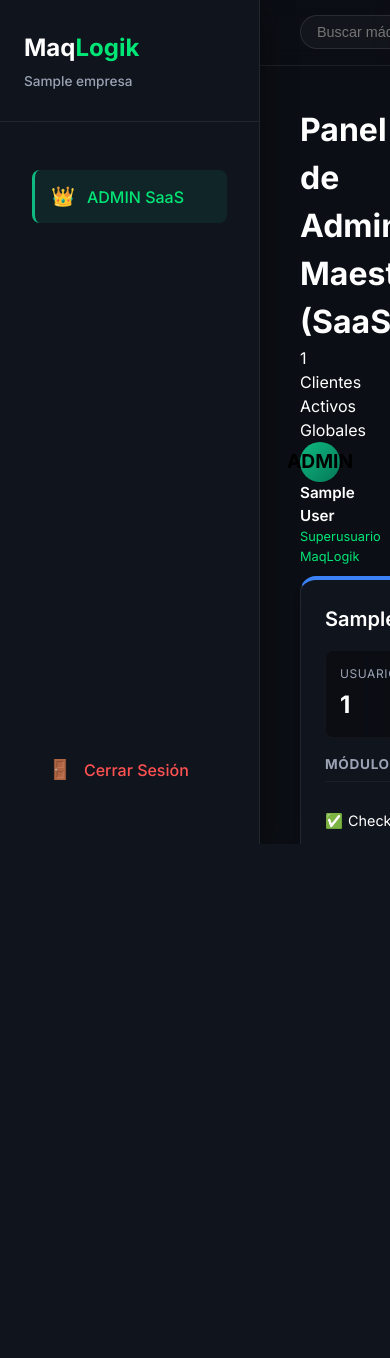
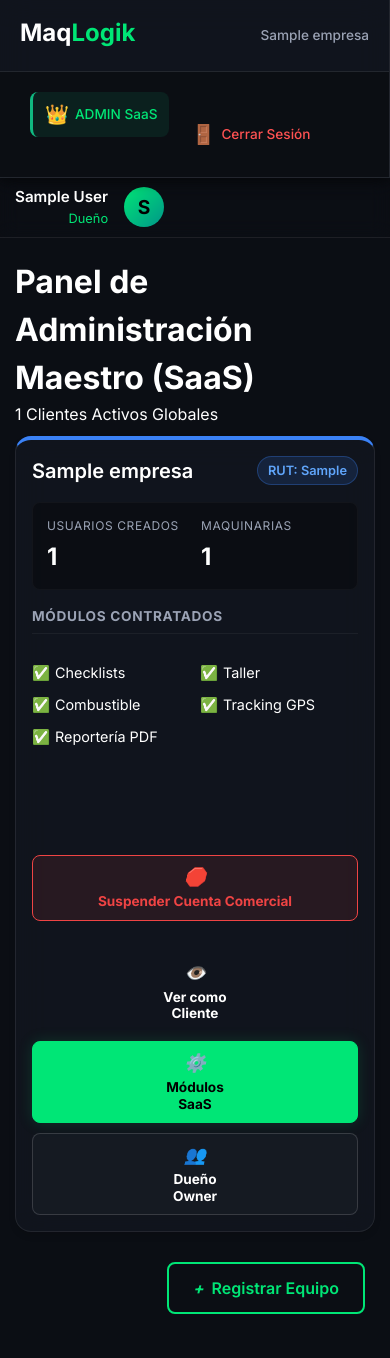
Before and after one commit to pototo1991/maqLogik, a Django app: page /root/ in a window 390 px wide. Before the commit the page ends 844 px from the top, so only its background shows below. Run offline with Django 4.2, Linux system fonts and the light colour scheme; a user stored in the database is signed in; tables that the repository leaves empty hold one stand-in row (values such as "Sample post"); parts of the project's set-up code (start-up, migrations or seed data) failed here and were passed over.

Commit message:
Fase 3 completa: Panel SaaS Root, middleware modulos, UI dashboard y migraciones

```diff
--- a/src/gestion/models.py
+++ b/src/gestion/models.py
@@ -28,6 +28,7 @@ class Empresa(models.Model):
     nombre_fantasia = models.CharField(max_length=100)
     rut_empresa = models.CharField(max_length=20, unique=True)
     usa_despachador = models.BooleanField(default=False)
+    activa = models.BooleanField(default=True, help_text="Soft Delete: Define si la empresa tiene acceso al sistema.")
 
     # --- FEATURE FLAGS SAAS (Modulos Contratados) ---
     modulo_mantencion = models.BooleanField(default=False, help_text="Taller y Mantenimiento")
--- a/src/gestion/static/gestion/css/root.css
+++ b/src/gestion/static/gestion/css/root.css
@@ -412,3 +412,38 @@
     border-radius: 30px;
     box-shadow: 0 4px 15px rgba(16, 185, 129, 0.3);
 }
+
+/* ==============================================================
+   DISEÑO RESPONSIVE (MÓVILES Y PANTALLAS PEQUEÑAS) - ROOT
+   ============================================================== */
+@media (max-width: 768px) {
+    /* Permitir que el grid baje de 360px en celulares estrechos */
+    .machines-grid {
+        grid-template-columns: 1fr;
+        gap: 16px;
+    }
+
+    /* Reducir padding de las tarjetas para ganar espacio en móvil */
+    .machine-card {
+        padding: 16px;
+    }
+
+    /* Formulario a 1 columna completa */
+    .form-row {
+        grid-template-columns: 1fr;
+        gap: 10px;
+    }
+
+    /* Apilar botones de administración uno debajo del otro para tocarlos fácil */
+    .btn-group-3 {
+        flex-direction: column;
+        gap: 10px;
+    }
+
+    /* Ajustar header del dashboard en móvil */
+    .dashboard-header {
+        flex-direction: column;
+        align-items: flex-start;
+        gap: 15px;
+    }
+}
--- a/src/gestion/static/gestion/css/sidebar.css
+++ b/src/gestion/static/gestion/css/sidebar.css
@@ -165,3 +165,71 @@
     margin: 0 auto;
     width: 100%;
 }
+
+/* ==============================================================
+   DISEÑO RESPONSIVE (MÓVILES Y PANTALLAS PEQUEÑAS)
+   ============================================================== */
+@media (max-width: 768px) {
+    .dash-body {
+        flex-direction: column;
+        overflow-y: auto; /* Permitir scroll global en móvil */
+    }
+
+    /* Convertir barra lateral a cabecera superior compacta */
+    .sidebar {
+        width: 100%;
+        height: auto;
+        min-height: auto;
+        border-bottom: 1px solid var(--glass-border);
+        box-shadow: 0 4px 12px rgba(0,0,0,0.5);
+    }
+
+    .sidebar-header {
+        padding: 15px 20px;
+        display: flex;
+        justify-content: space-between;
+        align-items: center;
+    }
+
+    .sidebar-header .tenant-name {
+        margin: 0;
+    }
+
+    /* Mostrar menús en fila con scroll horizontal para navegación rápida */
+    .sidebar-nav {
+        flex-direction: row;
+        overflow-x: auto;
+        padding: 10px 15px;
+        gap: 10px;
+        white-space: nowrap;
+        background: rgba(11, 14, 20, 0.95);
+    }
+
+    .nav-item {
+        padding: 8px 12px;
+        font-size: 0.85rem;
+    }
+
+    .nav-item .icon {
+        margin-right: 6px;
+    }
+
+    /* Ajustar contentido principal */
+    .main-content {
+        overflow-y: visible; /* El scroll lo maneja dash-body ahora */
+    }
+
+    .topbar {
+        padding: 0 15px;
+        height: 60px;
+    }
+
+    /* Ocultar barra de búsqueda en celular para ganar espacio */
+    .topbar-search {
+        display: none;
+    }
+
+    .content-wrapper {
+        padding: 20px 15px;
+    }
+}
--- a/src/gestion/templates/gestion/base.html
+++ b/src/gestion/templates/gestion/base.html
@@ -38,8 +38,8 @@
 
         <nav class="sidebar-nav">
         <nav class="sidebar-nav">
-            <!-- Panel de Control SaaS (Solo Root). Va de primero -->
-            {% if request.user.is_superuser %}
+            <!-- Panel de Control SaaS (Solo Root). Va de primero y se oculta si se está simulando -->
+            {% if request.user.is_superuser and 'impersonate_empresa_id' not in request.session %}
             <a href="{% url 'root_dashboard' %}" class="nav-item {% if 'root' in request.resolver_match.url_name %}active{% endif %}" style="background-color: rgba(16, 185, 129, 0.1); border-left: 3px solid #10b981; margin-bottom: 20px;">
                 <i class="icon">👑</i> ADMIN SaaS
             </a>
@@ -118,8 +118,10 @@
         <!-- Topbar Horizontal -->
         <header class="topbar">
             <div class="topbar-search">
-                <form action="{% url 'maquina_list' %}" method="GET" style="display:flex; width:100%;">
-                    <input type="text" name="q" placeholder="Buscar máquina o patente..." class="search-input" value="{{ request.GET.q }}">
+                <form action="{% if request.resolver_match.url_name == 'root_dashboard' %}{% url 'root_dashboard' %}{% else %}{% url 'maquina_list' %}{% endif %}" method="GET" style="display:flex; width:100%;">
+                    <input type="text" name="q"
+                           placeholder="{% if request.resolver_match.url_name == 'root_dashboard' %}Buscar empresa, nombre o RUT...{% else %}Buscar máquina o patente...{% endif %}"
+                           class="search-input" value="{{ request.GET.q }}">
                 </form>
             </div>
 
--- a/src/gestion/templates/gestion/root/dashboard.html
+++ b/src/gestion/templates/gestion/root/dashboard.html
@@ -10,13 +10,6 @@
     <div class="header-info">
         <h1 class="page-title">Panel de Administración Maestro (SaaS)</h1>
         <div class="date-display">{{ total_empresas }} Clientes Activos Globales</div>
-    </div>
-    <div class="user-profile" style="margin-right: 20px;">
-        <div class="user-avatar" style="background: linear-gradient(135deg, #10b981, #047857);">ADMIN</div>
-        <div class="user-info">
-            <span class="user-name">{{ request.user.get_full_name|default:request.user.username }}</span>
-            <span class="user-role">Superusuario MaqLogik</span>
-        </div>
     </div>
 </div>
 
@@ -91,6 +84,16 @@
 
         <hr class="hr-divider">
         <hr class="hr-divider">
+        <div class="user-info" style="margin-bottom: 15px;">
+            <a href="{% url 'root_toggle_empresa_status' empresa.id %}"
+               class="btn-card-action"
+               style="width: 100%; border: 1px solid {% if empresa.activa %}#ef4444{% else %}#10b981{% endif %}; color: {% if empresa.activa %}#ef4444{% else %}#10b981{% endif %}; background: {% if empresa.activa %}rgba(239, 68, 68, 0.1){% else %}rgba(16, 185, 129, 0.1){% endif %};"
+               onclick="return confirm('¿Estás seguro de que deseas {% if empresa.activa %}DESHABILITAR{% else %}HABILITAR{% endif %} esta cuenta corporativa? Esto afectará a todos sus usuarios en tiempo real.');">
+                <i class="icon">{% if empresa.activa %}🛑{% else %}✅{% endif %}</i>
+                <span>{% if empresa.activa %}Suspender Cuenta Comercial{% else %}Reactivar Cuenta Comercial{% endif %}</span>
+            </a>
+        </div>
+
         <div class="btn-group-3">
             <a href="{% url 'root_impersonate' empresa.id %}" class="btn-card-action" style="border: 1px solid var(--accent); color: var(--accent);">
                 <i class="icon">👁️</i>
--- a/src/gestion/urls_web.py
+++ b/src/gestion/urls_web.py
@@ -52,6 +52,7 @@ urlpatterns = [
     path('root/nueva/', views.root_create_empresa, name='root_create_empresa'),
     path('root/empresa/<int:empresa_id>/modulos/', views.root_edit_modules, name='root_edit_modules'),
     path('root/empresa/<int:empresa_id>/owner/', views.root_manage_owner, name='root_manage_owner'),
+    path('root/empresa/<int:empresa_id>/toggle-status/', views.root_toggle_empresa_status, name='root_toggle_empresa_status'),
 
     # --- Impersonation (Ver como Cliente) ---
     path('root/empresa/<int:empresa_id>/impersonate/', views.root_impersonate, name='root_impersonate'),
--- a/src/gestion/views/root_views.py
+++ b/src/gestion/views/root_views.py
@@ -2,6 +2,9 @@ from django.shortcuts import render, redirect, get_object_or_404
 from django.contrib.auth.decorators import user_passes_test
 from django.contrib import messages
 from ..models import Empresa
+import logging
+
+logger = logging.getLogger('gestion')
 
 def is_superadmin(user):
     """ Verifica que el usuario tenga privilegios de Root SaaS """
@@ -44,16 +47,21 @@ def root_create_empresa(request):
                     nuevo_owner.rol = 'OWNER'
                     nuevo_owner.save()
 
+                logger.info(f"AUDITORÍA - Nueva Empresa SaaS Creada: '{nueva_empresa.nombre_fantasia}' (RUT: {nueva_empresa.rut_empresa}) por el administrador {request.user.username}.")
                 messages.success(request, f"¡Empresa {nueva_empresa.nombre_fantasia} creada con éxito y Owner asignado!")
                 return redirect('root_dashboard')
             except Exception as e:
-                messages.error(request, f"Error al crear Empresa/Owner: {str(e)}")
+                logger.error(f"AUDITORÍA - EXCEPCIÓN DB AL CREAR EMPRESA: {str(e)}")
+                messages.error(request, f"Error interno al crear Empresa/Owner: {str(e)}")
         else:
             errors_msg = "Revise: "
             if form_empresa.errors:
                 errors_msg += f"Empresa: {form_empresa.errors.as_text()} | "
             if form_owner.errors:
                 errors_msg += f"Owner: {form_owner.errors.as_text()}"
+
+            # Formateando y enviando los errores exactos a los logs del archivo app_control.log
+            logger.warning(f"AUDITORÍA - Falla de validación de Formulario al crear empresa: {errors_msg.replace('  ', ' ')}")
             messages.error(request, errors_msg)
     else:
         form_empresa = EmpresaForm()
@@ -142,3 +150,29 @@ def root_stop_impersonate(request):
         del request.session['impersonate_empresa_id']
         messages.success(request, "Has regresado al Panel de Control Maestro (SaaS).")
     return redirect('root_dashboard')
+
+@user_passes_test(is_superadmin, login_url='/')
+def root_toggle_empresa_status(request, empresa_id):
+    """
+    Invierte el estado de 'activa' de una empresa (Soft Delete/Restore).
+    También desactiva masivamente todos los usuarios asociados para denegar logins,
+    excluyendo expresamente a los superusuarios.
+    """
+    empresa = get_object_or_404(Empresa, pk=empresa_id)
+    usuarios_empresa = Usuario.objects.filter(empresa=empresa)
+
+    # Toggle del booleano
+    nuevo_estado = not empresa.activa
+    empresa.activa = nuevo_estado
+    empresa.save()
+
+    # Actualizar is_active forzosamente a todos los empleados conectados a la empresa
+    # EXCEPTO al panel maestro / superusuarios para evitar bloqueos del sistema.
+    usuarios_empresa.exclude(is_superuser=True).update(is_active=nuevo_estado)
+
+    # Mensajes UI
+    accion = "Habilitada" if nuevo_estado else "Deshabilitada (Soft Delete aplicado)"
+    color = messages.success if nuevo_estado else messages.warning
+    color(request, f"La empresa {empresa.nombre_fantasia} fue {accion}.")
+
+    return redirect('root_dashboard')
```
Also changed, not shown: src/gestion/forms.py (+30 -6 lines), src/gestion/views/auth_views.py (+9 -2 lines), src/reactivate.py (added, +11 -0 lines), src/gestion/migrations/0013_empresa_activa.py (added), 1 other file.
